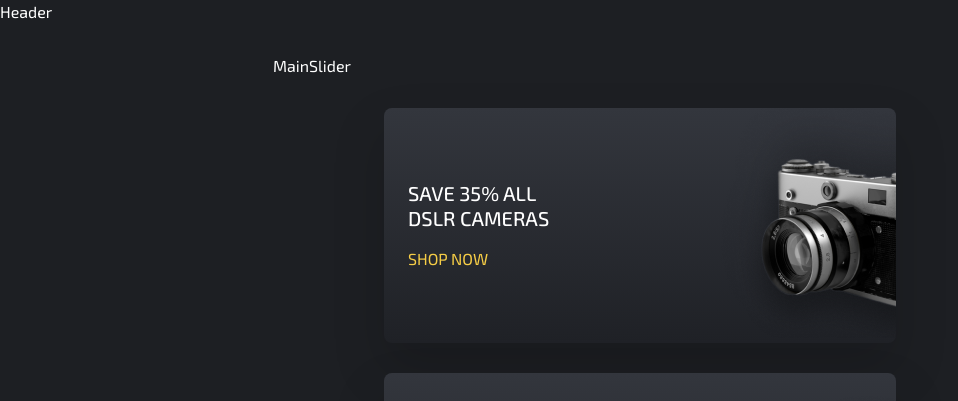
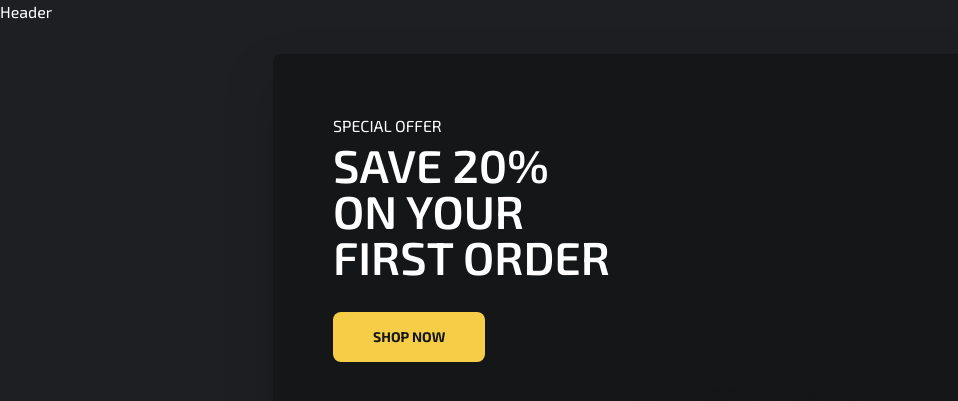
Before and after one commit to zozo404/photoland, a React (Create React App) app in the folder client/: page / in a window 1280 px wide. Shown: the top 401 px of the page, without its empty margins (0-958 px from the left). Built offline with nearby package versions, Linux system fonts and the light colour scheme; no server answers; the HTML template or start-up script is replaced by a standard one.

Commit message:
✨ |mainSlider

```diff
--- a/client/src/components/MainSlider.js
+++ b/client/src/components/MainSlider.js
@@ -1,7 +1,74 @@
 import React from 'react';
+// import swiper react compo
+import { Swiper, SwiperSlide } from 'swiper/react';
+// import swiper styles
+import 'swiper/css';
+import 'swiper/css/pagination';
+import 'swiper/css/navigation';
+import '../slider.css';
+// img
+import CameraImg from '../img/camera.png';
+// import required modules
+import { Pagination } from 'swiper';
+// data
+const sliderData = [
+  {
+    img: CameraImg,
+    pretitle: 'special offer',
+    titlePart1: 'Save 20%',
+    titlePart2: 'On your',
+    titlePart3: 'first order',
+    btnText: 'Shop now'
+  },
+  {
+    img: CameraImg,
+    pretitle: 'special offer',
+    titlePart1: 'Save 20%',
+    titlePart2: 'On your',
+    titlePart3: 'first order',
+    btnText: 'Shop now'
+  },
+  {
+    img: CameraImg,
+    pretitle: 'special offer',
+    titlePart1: 'Save 20%',
+    titlePart2: 'On your',
+    titlePart3: 'first order',
+    btnText: 'Shop now'
+  },
+]
 
 const MainSlider = () => {
-  return <div>MainSlider</div>;
+  return (
+    <Swiper modules={[Pagination]} loop={true} pagination={{ clickable: true }}
+      className='mainSlider h-full bg-primary xl:bg-mainSlider xl:bg-no-repeat max-w-lg lg:max-w-none rounded-[8px] overflow-hidden drop-shadow-2xl'
+    >
+      <>
+        {
+          sliderData.map((slide, index) => {
+            return <SwiperSlide key={index}>
+              <div className='flex flex-col lg:flex-row h-full p-[20px] md:p-[60px]'>
+                {/* text */}
+                <div className='w-full lg:flex-1'>
+                  <div className='uppercase mb-1 text-center lg:text-left'>{slide.pretitle}</div>
+                  <div className='text-3xl md:text-[46px] font-semibold uppercase leading-none text-center lg:text-left mb-8 xl:mb-20'>
+                    {slide.titlePart1} <br />
+                    {slide.titlePart2} <br />
+                    {slide.titlePart3}
+                  </div>
+                  <button className='btn btn-accent mx-auto lg:mx-0'>Shop now</button>
+                  {/* img */}
+                  <div className='flex-1'>
+                    <img className='xl:absolute xl:-right-16 xl:-bottom-12' src={slide.img} alt='img' />
+                  </div>
+                </div>
+              </div>
+            </SwiperSlide>;
+          })
+        }
+      </>
+    </Swiper>
+  );
 };
 
 export default MainSlider;
```
